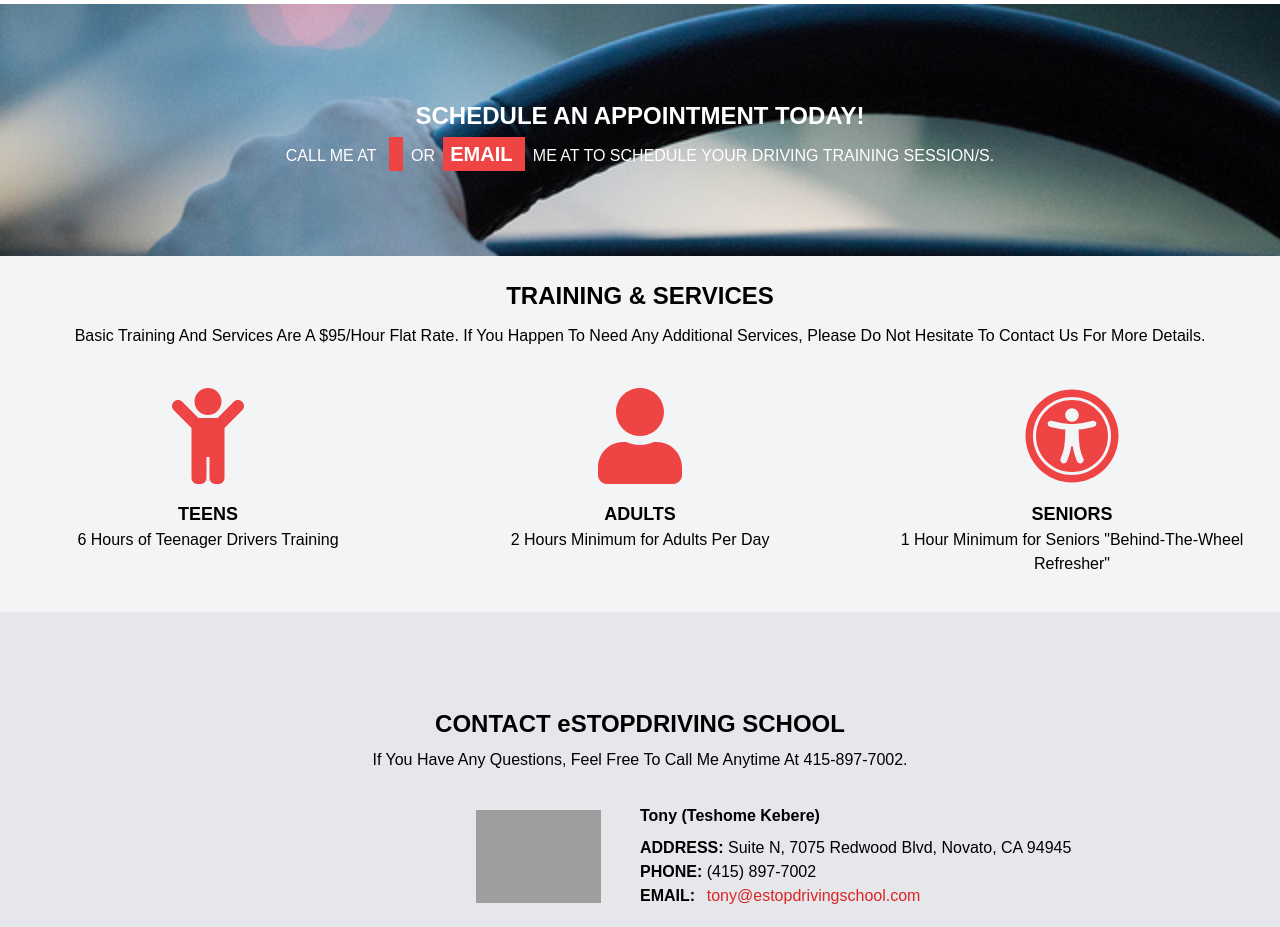
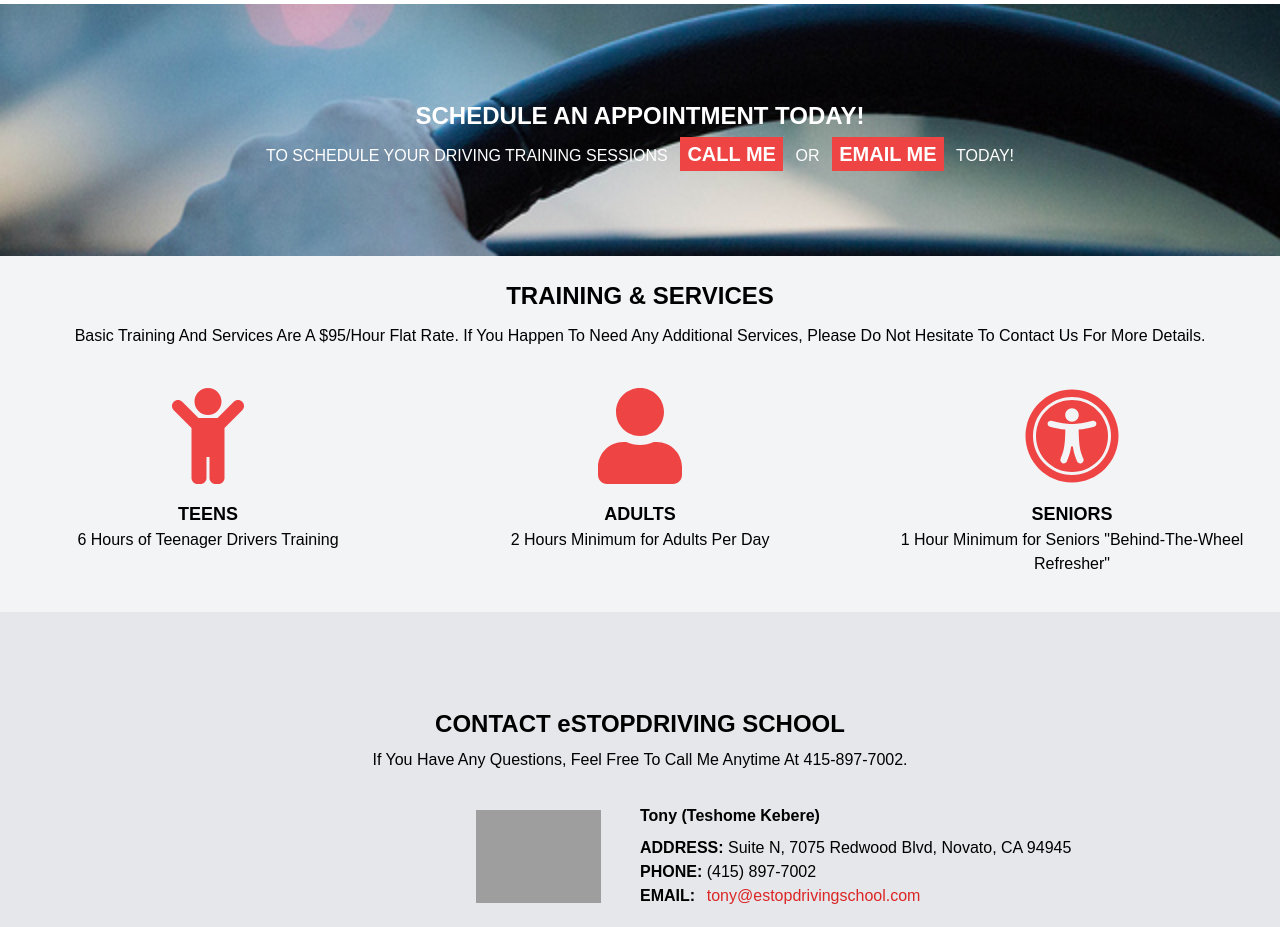
Before and after one commit to lisagorewitdecker/estopdrvngschl-nextjs, a Next.js app: page / in a window 1280 px wide. Shown: the part 1100-2027 px from the top of the page. Built offline with nearby package versions, Linux system fonts and the light colour scheme; grey boxes are pictures that could not be loaded.

Commit message:
Update index.tsx

```diff
--- a/pages/index.tsx
+++ b/pages/index.tsx
@@ -195,21 +195,17 @@
               SCHEDULE AN APPOINTMENT TODAY!
             </h2>
             <p className="text-center text-white mx-2">
-              CALL ME AT {" "} <a
+            TO SCHEDULE YOUR DRIVING TRAINING SESSIONS <a
                 className="font-bold bg-red-500 hover:bg-red-800 text-white px-4 py-2 m-2 text-xl"
                 href="tel:415-897-7002"
                 target="_blank"
                 rel="noopener noreferrer"
-              > </a> OR
-              <a
+              > CALL ME</a> OR <a
                 className="font-bold bg-red-500 hover:bg-red-800 text-white px-4 py-2 m-2 text-xl"
-                href="mailto:tony@estopdrivingschool.com"
+                href="tel:415-897-7002"
                 target="_blank"
                 rel="noopener noreferrer"
-              >
-              EMAIL {" "}</a> ME AT
-
-              TO SCHEDULE YOUR DRIVING TRAINING SESSION/S.
+                > EMAIL ME</a> TODAY!
             </p>
           </div>
         </div>
```
